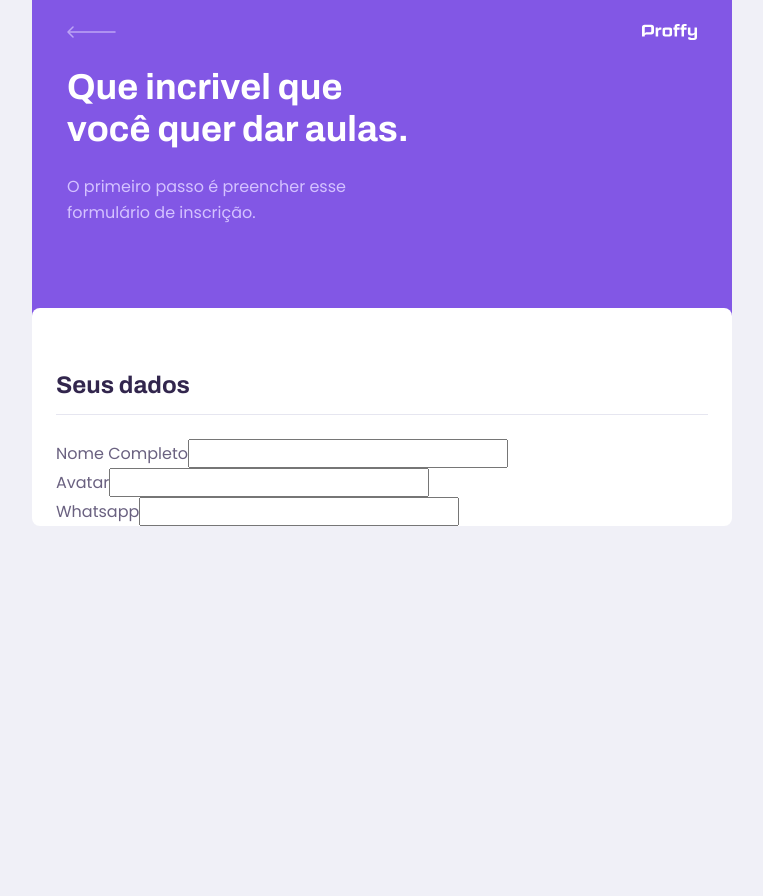
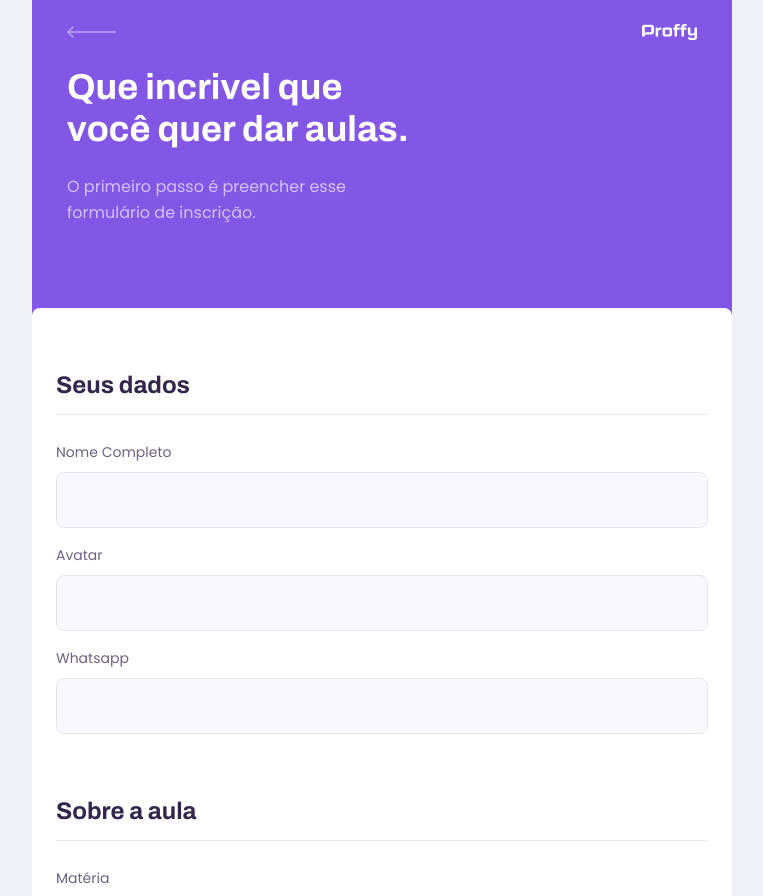
Before and after one commit to EdsonLuiz/nlw2-web, a React (Create React App) app: page /give-classes in a window 1280 px wide. Shown: the top 896 px of the page, without its empty margins (258-1021 px from the left). Before the commit the page ends 800 px from the top, so only its background shows below. Built offline with nearby package versions, Linux system fonts and the light colour scheme.

Commit message:
refactor: change from input elements to Input component

```diff
--- a/src/pages/TeacherForm/TeacherForm.tsx
+++ b/src/pages/TeacherForm/TeacherForm.tsx
@@ -2,6 +2,7 @@
 import {PageHeader} from '../../components/PageHeader'
 
 import './styles.css'
+import {Input} from '../../components/Input'
 
 const TeacherForm:React.FC = () => {
   const title = "Que incrivel que você quer dar aulas."
@@ -14,20 +15,15 @@
       <main>
         <fieldset>
           <legend>Seus dados</legend>
-          <div className="input-block">
-            <label htmlFor="name">Nome Completo</label>
-            <input type="text" id="name"/>
-          </div>
+          <Input name="name" label="Nome Completo" />
+          <Input name="avatar" label="Avatar" />
+          <Input name="whatsapp" label="Whatsapp" />
+        </fieldset>
 
-          <div className="input-block">
-            <label htmlFor="avatar">Avatar</label>
-            <input type="text" id="avatar"/>
-          </div>
-
-          <div className="input-block">
-            <label htmlFor="whatsapp">Whatsapp</label>
-            <input type="text" id="whatsapp"/>
-          </div>
+        <fieldset>
+          <legend>Sobre a aula</legend>
+          <Input name="subject" label="Matéria" />
+          <Input name="cost" label="Custo da sua hora por aula" />
         </fieldset>
       </main>
     </div>
--- a/src/pages/TeacherList/TeacherList.tsx
+++ b/src/pages/TeacherList/TeacherList.tsx
@@ -5,6 +5,7 @@
 
 import {PageHeader} from '../../components/PageHeader'
 import {TeacherItem} from '../../components/TeacherItem'
+import {Input} from '../../components/Input'
 
 const TeacherList:React.FC = () => {
   const title = "Estes são os proffys disponíveis."
@@ -12,20 +13,25 @@
     <div id="page-teacher-list" className="container">
       <PageHeader title={title}>
         <form  id="search-teachers">
-          <div className="input-block">
-            <label htmlFor="subject">Matéria</label>
-            <input type="text" id="subject"/>
-          </div>
 
-          <div className="input-block">
-            <label htmlFor="week_day">Dia da semana</label>
-            <input type="text" id="week_day"/>
-          </div>
+          <Input name="subject" label="Matéria" />
+          <Input name="week_day" label="Dia da semana" />
+          <Input name="time" label="Horário" type="time"/>
 
-          <div className="input-block">
-            <label htmlFor="time">Horário</label>
-            <input type="text" id="time"/>
-          </div>
+          {/* <div className="input-block"> */}
+          {/*   <label htmlFor="subject">Matéria</label> */}
+          {/*   <input type="text" id="subject"/> */}
+          {/* </div> */}
+
+          {/* <div className="input-block"> */}
+          {/*   <label htmlFor="week_day">Dia da semana</label> */}
+          {/*   <input type="text" id="week_day"/> */}
+          {/* </div> */}
+
+          {/* <div className="input-block"> */}
+          {/*   <label htmlFor="time">Horário</label> */}
+          {/*   <input type="text" id="time"/> */}
+          {/* </div> */}
         </form>
         </PageHeader>
 
--- a/src/pages/TeacherList/styles.css
+++ b/src/pages/TeacherList/styles.css
@@ -9,41 +9,6 @@
 
 #search-teachers label {
   color: var(--color-text-in-primary);
-}
-
-#search-teachers .input-block {
-  position: relative;
-}
-
-#search-teachers .input-block + .input-block {
-  margin-top: 1.4rem;
-}
-
-#search-teachers .input-block label {
-  font-size: 1.4rem;
-}
-
-#search-teachers .input-block input {
-  width: 100%;
-  height: 5.6rem;
-  margin-top: 0.8rem;
-  border-radius: 0.8rem;
-  background: var(--color-input-background);
-  border: 1px solid var(--color-line-in-white);
-  outline: 0;
-  padding: 0 1.6rem;
-  font: 1.6rem Archivo;
-}
-
-#search-teachers .input-block:focus-within::after {
-  width: calc(100% - 3.2rem);
-  height: 2px;
-  content: "";
-  background: var(--color-primary-light);
-  position: absolute;
-  left: 1.6rem;
-  right: 1.6rem;
-  bottom: 0;
 }
 
 #page-teacher-list main {
```
